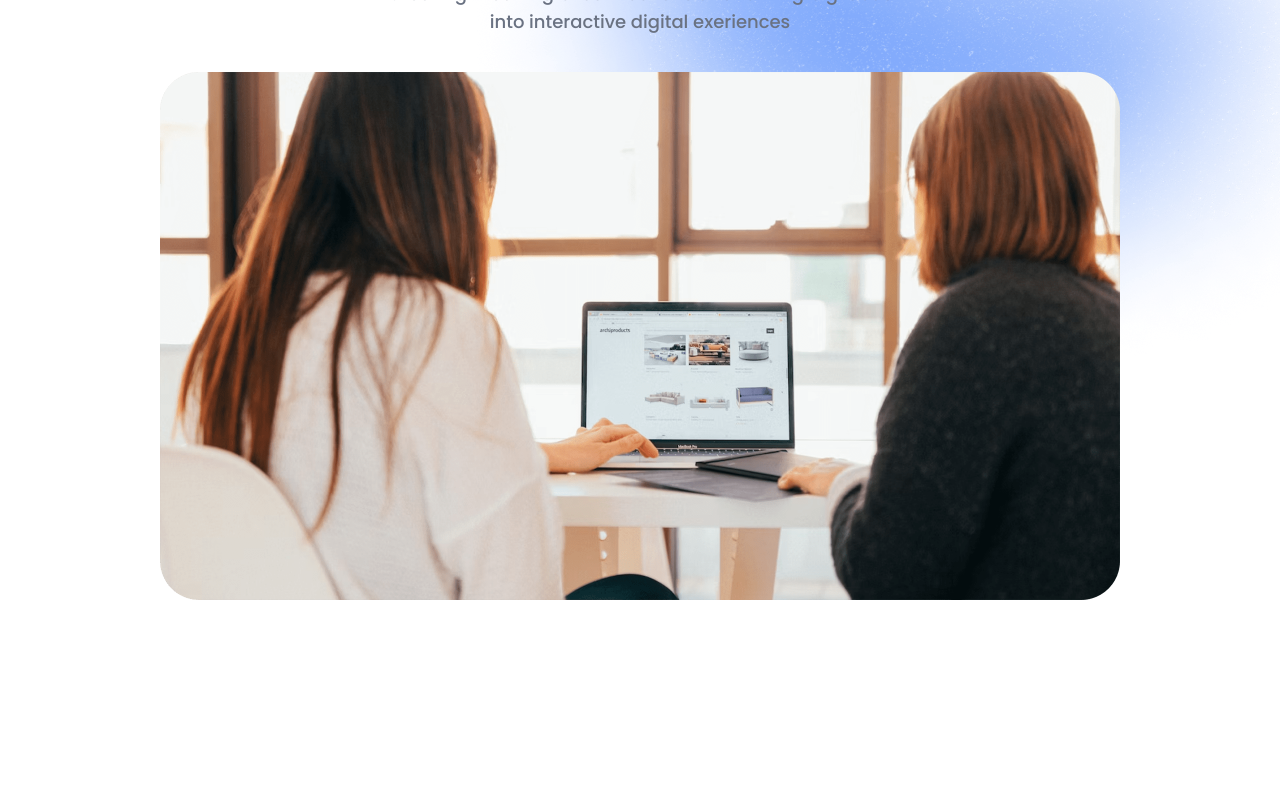
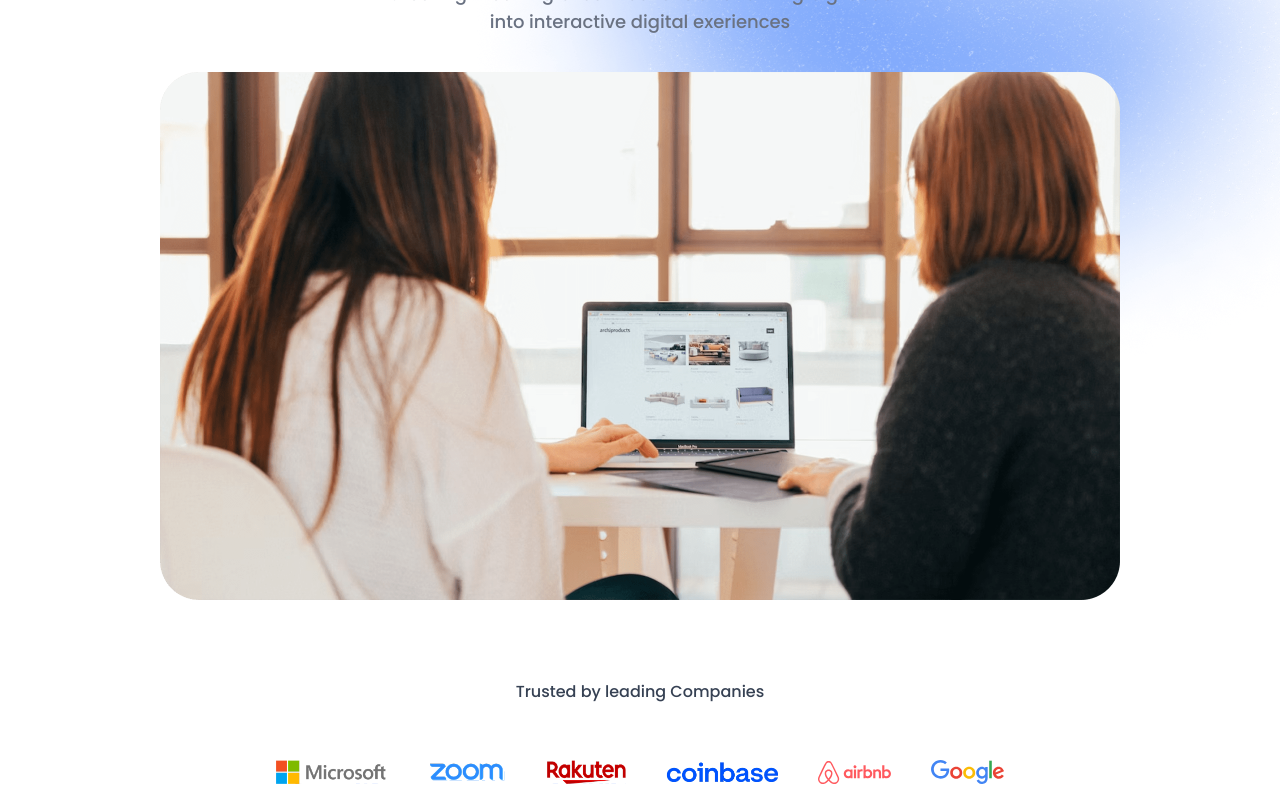
Before and after one commit to Achehri-Hassan/digital-agency-react, a React app: page / in a window 1280 px wide. Shown: the part 447-1247 px from the top of the page. Before the commit the page ends 1127 px from the top, so only its background shows below. Built offline with nearby package versions, Linux system fonts and the light colour scheme; the HTML template or start-up script is replaced by a standard one.

Commit message:
create section Trusted

```diff
--- a/src/App.jsx
+++ b/src/App.jsx
@@ -3,6 +3,7 @@
 import React, { useState } from 'react'
 import Navbar from './components/Navbar'
 import Hero from './components/Hero'
+import TurstedBy from './components/TurstedBy'
 
 function App() {
 
@@ -13,6 +14,7 @@
 
         <Navbar theme={theme} setTheme={setTheme}/>
         <Hero/>
+        <TurstedBy/>
 
      </div>
 
--- /dev/null
+++ b/src/components/TurstedBy.jsx
@@ -0,0 +1,27 @@
+
+
+
+import React from 'react'
+import { company_logos } from '../assets/assets'
+
+function TurstedBy() {
+  return (
+
+    <div className='flex flex-col items-center px-4 sm:px-12 lg:px-24 xl:px-40
+    gap-10 text-gray-700 dark:text-white/80'>
+
+        <h3 className='font-semibold'>Trusted by leading Companies</h3>
+        <div className='flex items-center justify-center flex-wrap gap-10 m-4'>
+
+            {
+              company_logos.map((logo , index) => (
+                 <img  key={index}  src={logo} alt="" className='max-h-5 sm:max-h-6 dark:drop-shadow-xl' />
+              ))
+            }
+
+        </div>
+    </div>
+  )
+}
+
+export default TurstedBy
```
